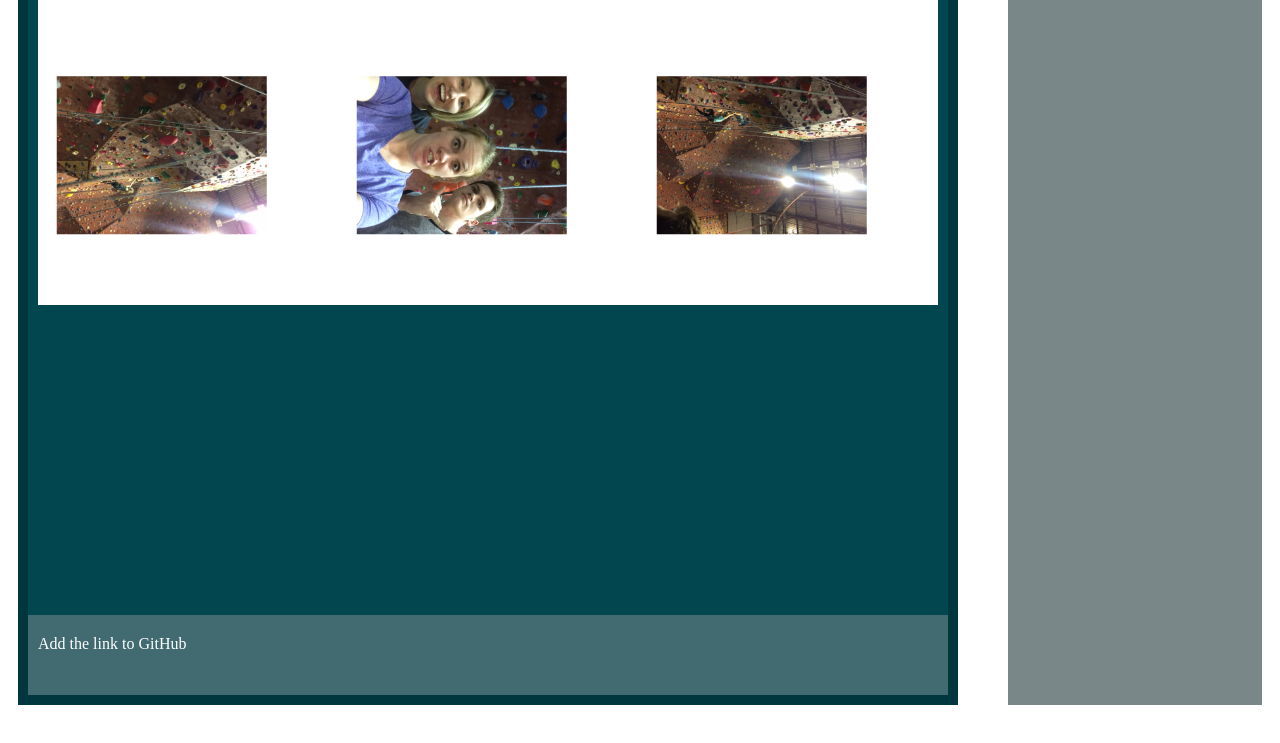
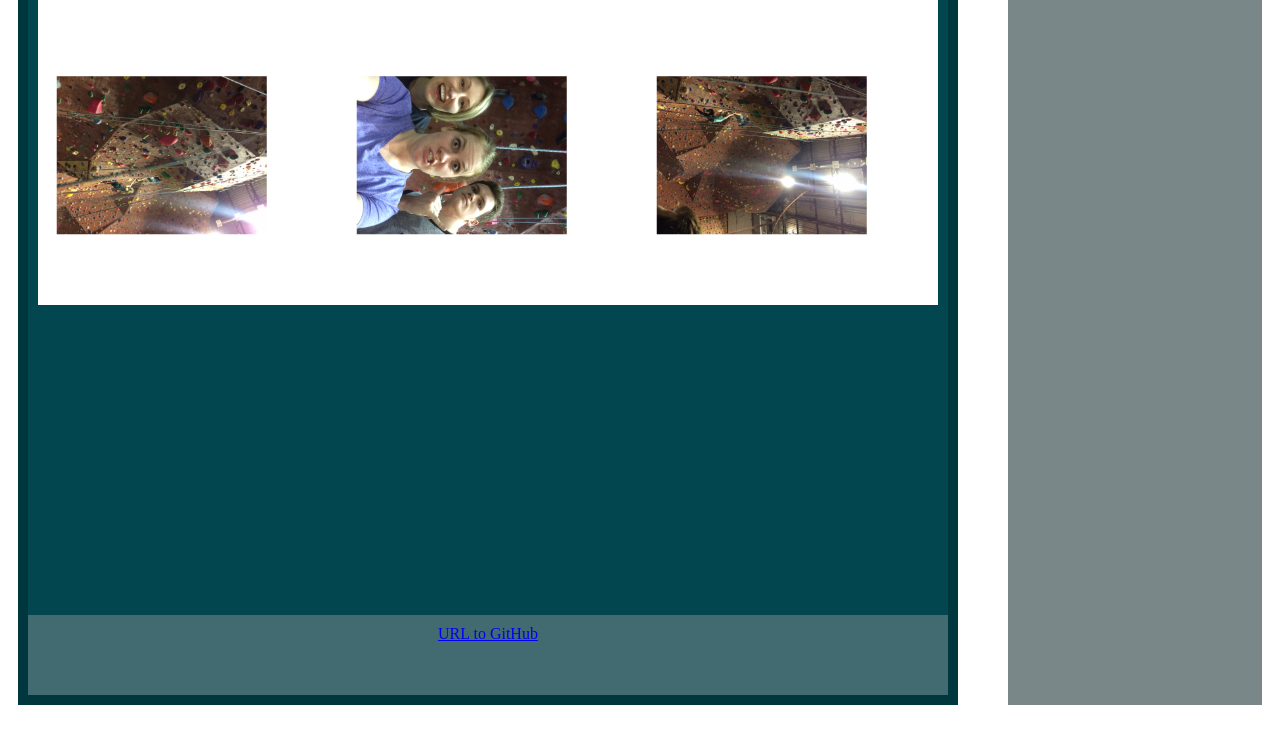
Before and after one commit to izyp0007/creativeLab_1, a plain HTML site: page quarry.html in a window 1280 px wide. Shown: the part 593-1336 px from the top of the page. Drawn offline with Linux system fonts and the light colour scheme.

Commit message:
Changed git url

```diff
--- a/quarry.html
+++ b/quarry.html
@@ -61,8 +61,7 @@
 	  </div>
 
 </div>
-	<div class="footer">
-		<p>Add the link to GitHub</p>
+	<div class="footer"><a href="https://github.com/izyp0007/creativeLab1">URL to GitHub</div>
 
 </body>
 </html>
```
Also changed, not shown: home.html (+1 -4 lines), rockCanyon.html (+1 -4 lines), videos.html (+1 -2 lines).
